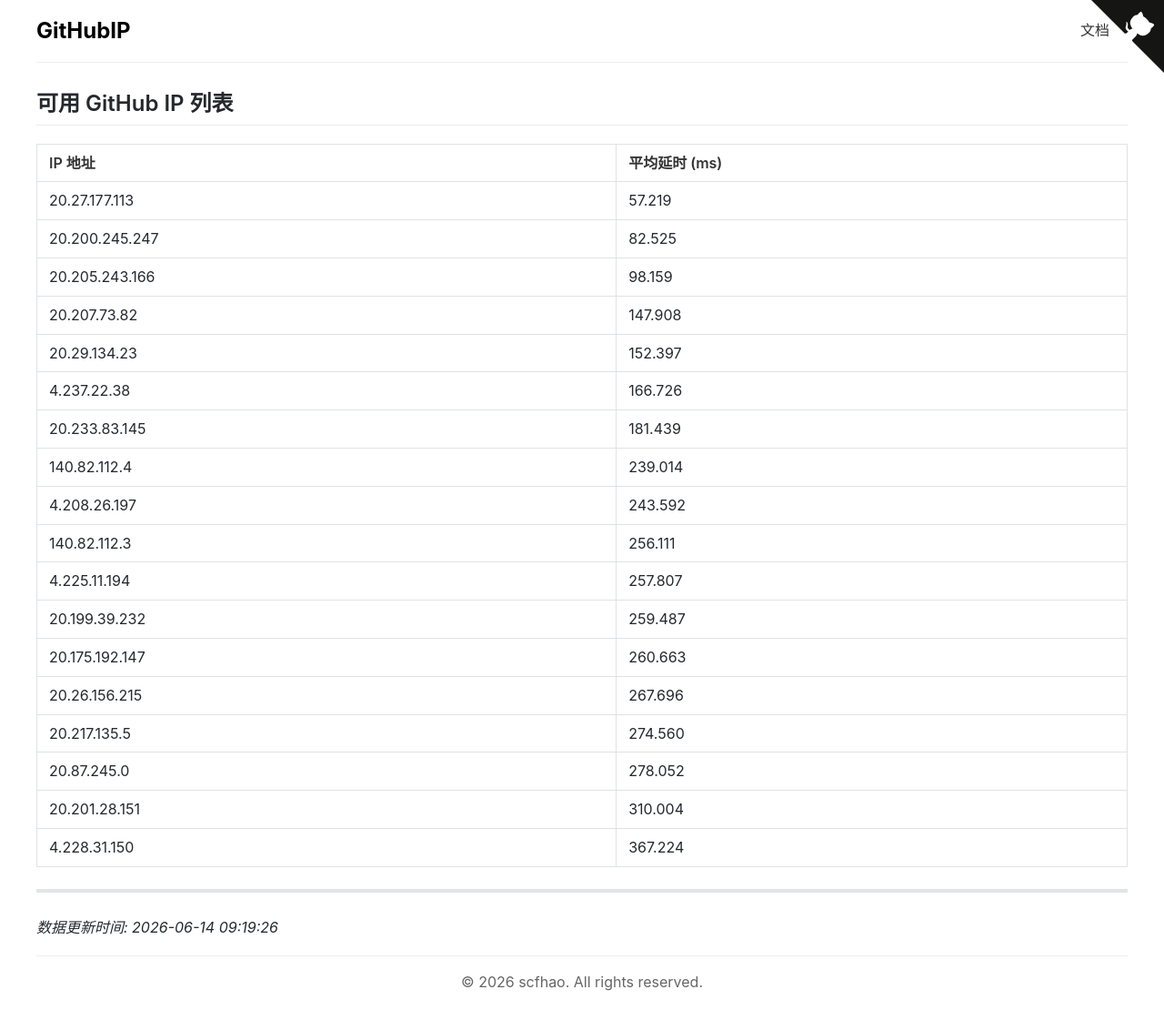
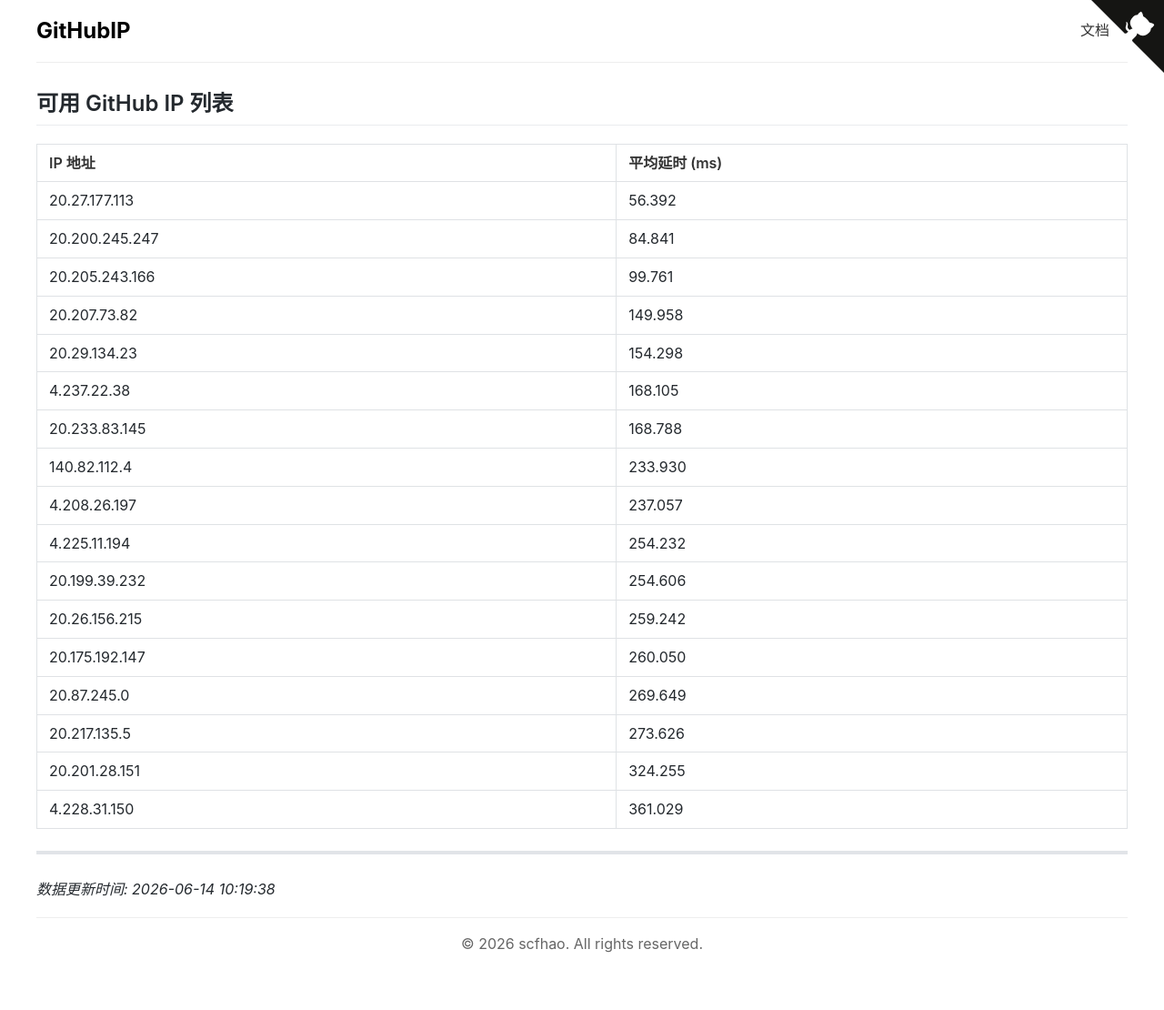
Before and after one commit to scfhao/GitHubIP, a Jekyll site: the page built from index.md, in a window 1280 px wide. Shown: the whole page at 91% size. Built offline with Jekyll 4.4.1, drawn with Linux system fonts in a browser that asks for light colours; after the commit the page ends 1068 px from its top, so only the background shows below that.

Commit message:
自动脚本执行 - 2026-06-14 10:19:38

```diff
--- a/index.md
+++ b/index.md
@@ -1,32 +1,31 @@
 ---
 layout: home
 title: GitHub IP 列表
-date: 2026-06-14 09:19:26
+date: 2026-06-14 10:19:38
 ---
 
 ## 可用 GitHub IP 列表
 
 | IP 地址 | 平均延时 (ms) |
 |---------|--------------|
-| 20.27.177.113 | 57.219 |
-| 20.200.245.247 | 82.525 |
-| 20.205.243.166 | 98.159 |
-| 20.207.73.82 | 147.908 |
-| 20.29.134.23 | 152.397 |
-| 4.237.22.38 | 166.726 |
-| 20.233.83.145 | 181.439 |
-| 140.82.112.4 | 239.014 |
-| 4.208.26.197 | 243.592 |
-| 140.82.112.3 | 256.111 |
-| 4.225.11.194 | 257.807 |
-| 20.199.39.232 | 259.487 |
-| 20.175.192.147 | 260.663 |
-| 20.26.156.215 | 267.696 |
-| 20.217.135.5 | 274.560 |
-| 20.87.245.0 | 278.052 |
-| 20.201.28.151 | 310.004 |
-| 4.228.31.150 | 367.224 |
+| 20.27.177.113 | 56.392 |
+| 20.200.245.247 | 84.841 |
+| 20.205.243.166 | 99.761 |
+| 20.207.73.82 | 149.958 |
+| 20.29.134.23 | 154.298 |
+| 4.237.22.38 | 168.105 |
+| 20.233.83.145 | 168.788 |
+| 140.82.112.4 | 233.930 |
+| 4.208.26.197 | 237.057 |
+| 4.225.11.194 | 254.232 |
+| 20.199.39.232 | 254.606 |
+| 20.26.156.215 | 259.242 |
+| 20.175.192.147 | 260.050 |
+| 20.87.245.0 | 269.649 |
+| 20.217.135.5 | 273.626 |
+| 20.201.28.151 | 324.255 |
+| 4.228.31.150 | 361.029 |
 
 ---
 
-*数据更新时间: 2026-06-14 09:19:26*
+*数据更新时间: 2026-06-14 10:19:38*
```
